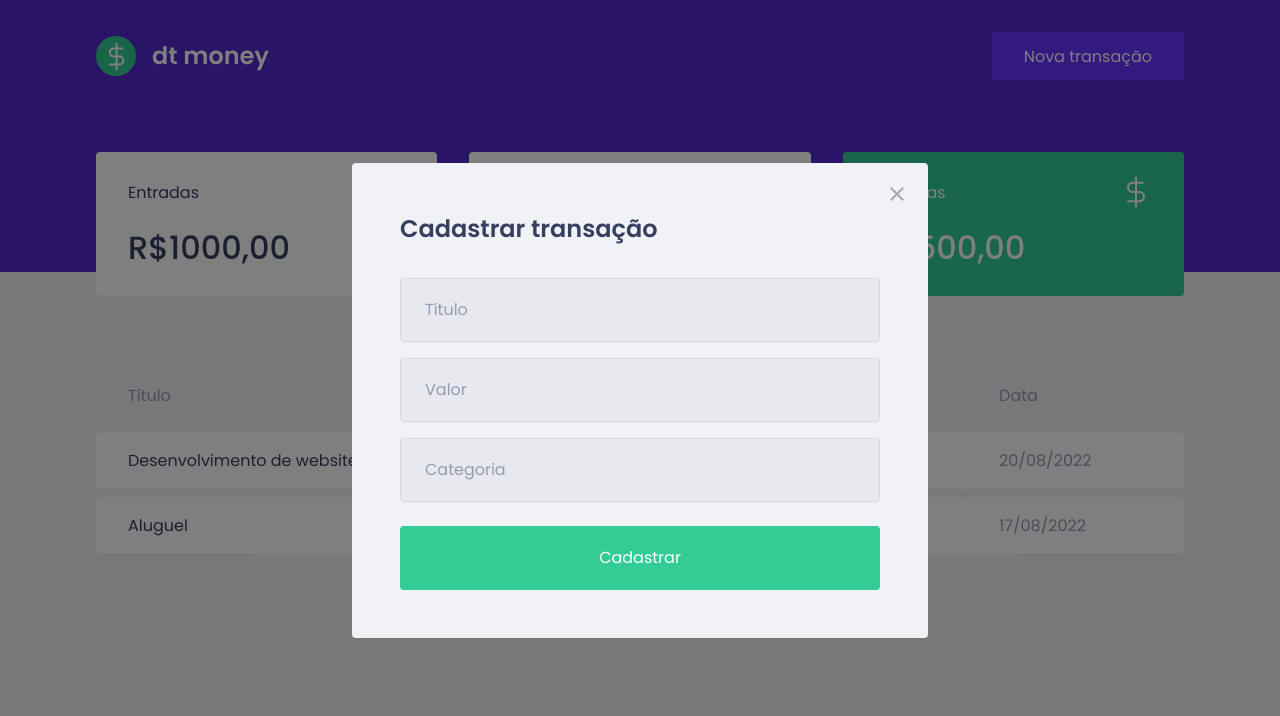
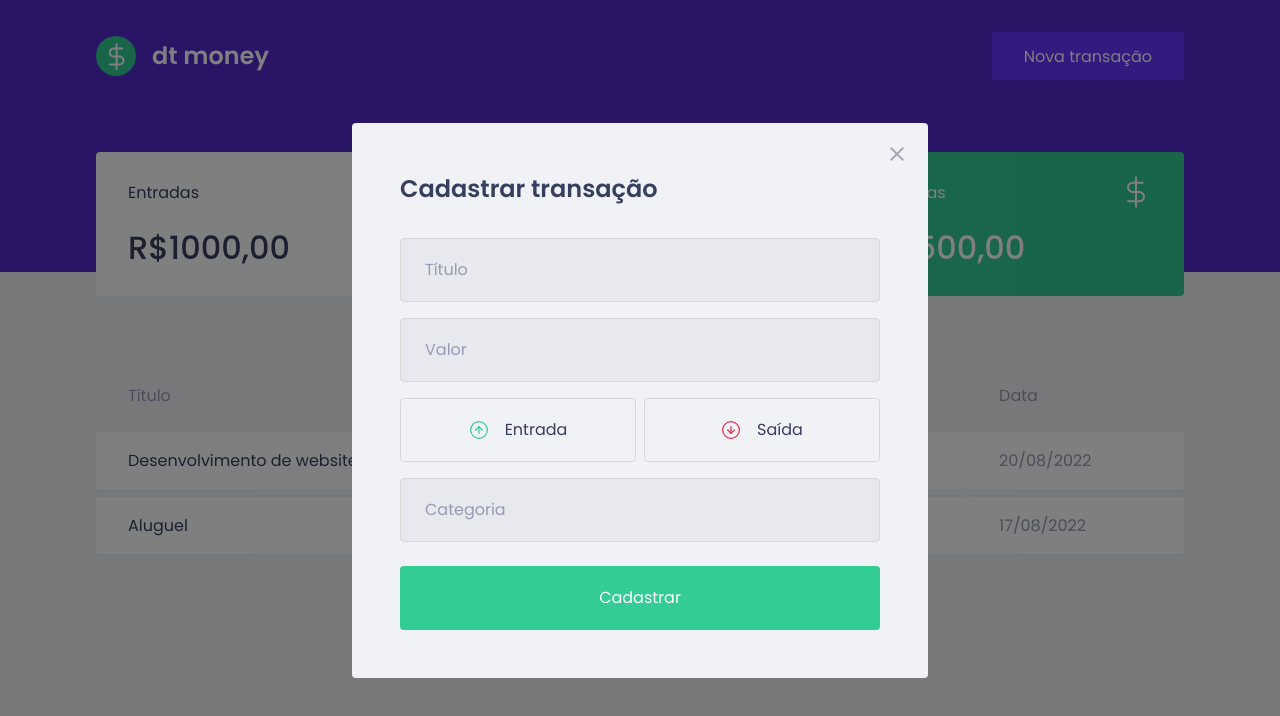
Before and after one commit to GabrielTurri/dtmoney, a React (Create React App) app: page / in a window 1280 px wide. Both pictures are taken after a click on the button "Nova transação". Shown: the top 716 px of the page. Built offline with nearby package versions, Linux system fonts and the light colour scheme; no server answers; what miragejs would draw is missing.

Commit message:
creating and styling type buttons

```diff
--- a/package.json
+++ b/package.json
@@ -5,6 +5,7 @@
   "dependencies": {
     "axios": "^0.27.2",
     "miragejs": "^0.1.45",
+    "polished": "^4.2.2",
     "react": "^18.2.0",
     "react-dom": "^18.2.0",
     "react-modal": "^3.15.1",
--- a/src/components/NewTransactionModal/index.tsx
+++ b/src/components/NewTransactionModal/index.tsx
@@ -1,6 +1,9 @@
 import Modal from "react-modal";
 import closeImg from '../../assets/close.svg'
-import { Container } from './styles';
+import incomeImg from '../../assets/income.svg'
+import outcomeImg from '../../assets/outcome.svg'
+
+import { Container, TransactionTypeContainer } from './styles';
 
 interface NewTransactionModalProps{
   isOpen: boolean;
@@ -33,6 +36,18 @@
           type="number"
         />
 
+        <TransactionTypeContainer>
+          <button type="button">
+            <img src={incomeImg} alt="Entrada" />
+            <span>Entrada</span>
+          </button>
+
+          <button type="button">
+            <img src={outcomeImg} alt="Saída" />
+            <span>Saída</span>
+          </button>
+        </TransactionTypeContainer>
+
         <input placeholder="Categoria" />
 
         <button type="submit">Cadastrar</button>
--- a/src/components/NewTransactionModal/styles.ts
+++ b/src/components/NewTransactionModal/styles.ts
@@ -1,4 +1,5 @@
 import styled from "styled-components";
+import { darken } from 'polished';
 
 export const Container = styled.form`
   h2{
@@ -46,3 +47,41 @@
     }
 
 `;
+
+export const TransactionTypeContainer = styled.div`
+  margin: 1rem 0;
+  display: grid;
+  grid-template-columns: 1fr 1fr;
+  gap: 0.5rem;
+
+  button{
+    height: 4rem;
+    border: 1px solid #d7d7d7;
+    border-radius: 0.25rem;
+
+    background: transparent;
+
+    display: flex;
+    align-items: center;
+    justify-content: center;
+
+    transition: border-color 0.2s;
+
+    &:hover {
+      border-color: ${darken(0.1, '#d7d7d7')};
+    }
+
+    img {
+      width: 20px;
+      height: 20px;
+    }
+
+    span{
+      display: inline-block;
+      margin-left: 1rem;
+      font-size: 1rem;
+      color: var(--text-title);
+
+    }
+  }
+`;
```
Also changed, not shown: 1 other file (tests, documents, lock files or other folders).
